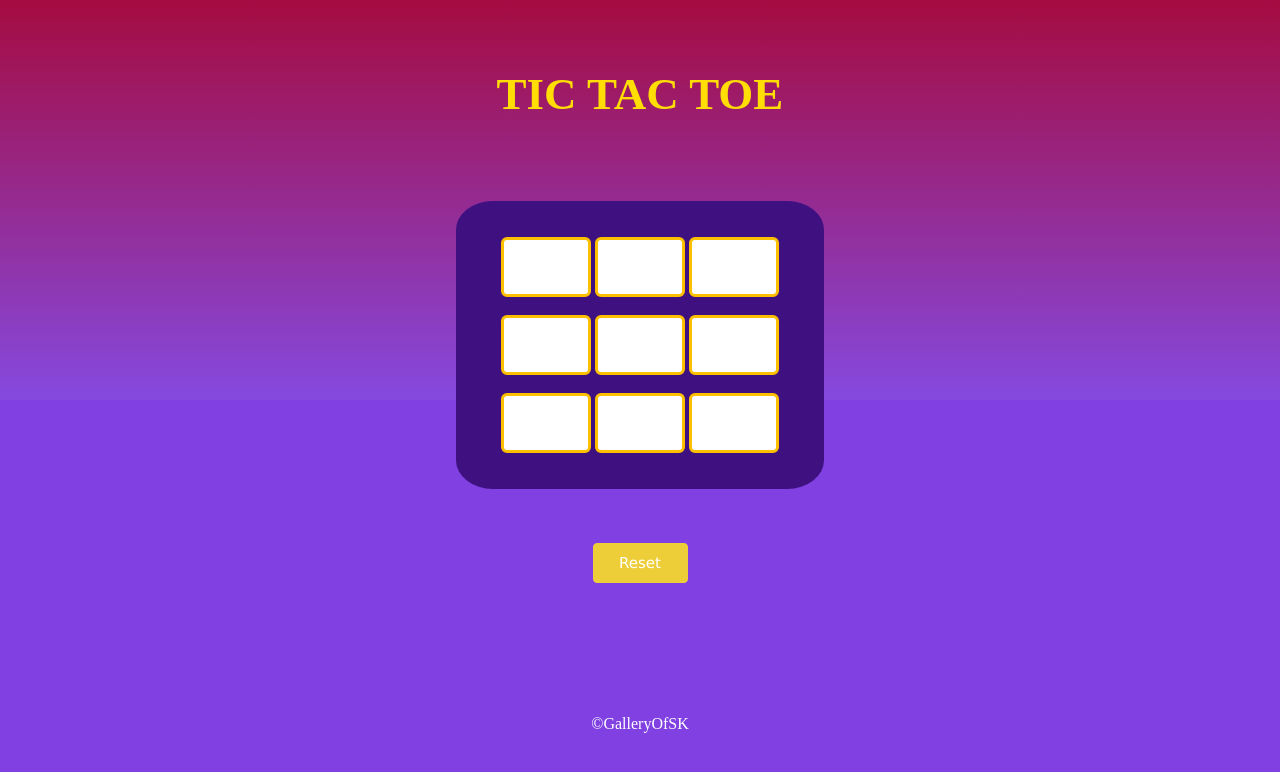
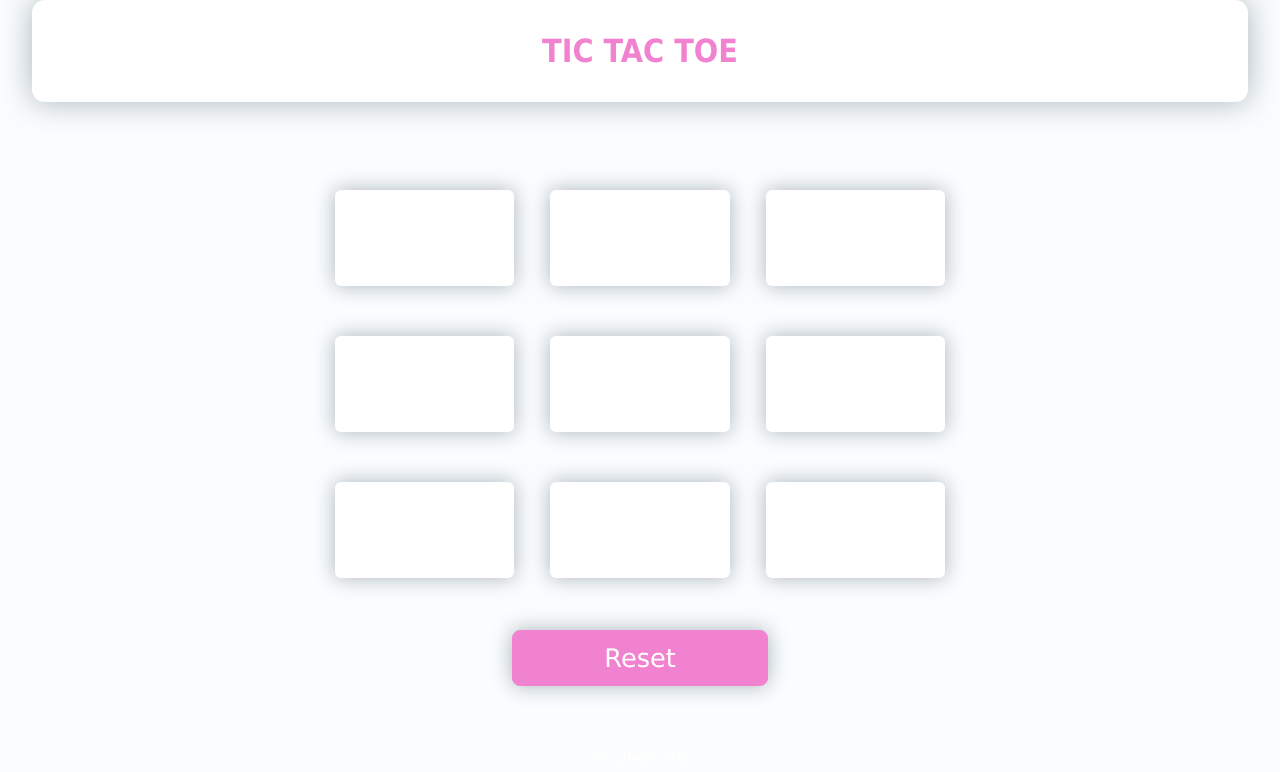
Before and after one commit to SabanaSK/TicTacToe, a plain HTML site: page index.html in a window 1280 px wide. Drawn offline with Linux system fonts and the light colour scheme.

Commit message:
Update design

```diff
--- a/index.html
+++ b/index.html
@@ -12,6 +12,9 @@
 
         <div id="main">
             <h1>TIC TAC TOE</h1>
+            <br><br>
+            <p id="game-info"></p>
+
             <form id="tic-tac-toe">
                 <br><br>
                 <input type="text" id="square-1" readonly>
@@ -27,13 +30,9 @@
                 <input type="text" id="square-9" readonly>
                 <br><br><br>
             </form>
-            <br><br><br>
+
 
             <button id="reset-button">Reset</button>
-            <br><br>
-
-            <p id="game-info"></p>
-
         </div>
 
 
--- a/main.css
+++ b/main.css
@@ -1,18 +1,24 @@
+* {
+    margin: 0;
+    padding: 0;
+    box-sizing: border-box;
+}
+
 /* Background */
 body {
-    background-image: linear-gradient(to bottom, rgb(165, 12, 65), rgb(133, 73, 223) 50%, rgb(129, 65, 226) 50%);
-    background-attachment: fixed;
-    background-repeat: no-repeat;
-
+    background-color: #fafcfd;
 }
 
 /* Title Display on Web */
 h1 {
-    color: #ffdd05;
-    font-size: 45px;
-    padding-top: 3%;
-    padding-bottom: 4%;
-    font-style: inherit;
+    background-color: white;
+    color: #f182d0;
+    padding: 2rem;
+    margin : 0 2rem;
+    border-radius: 0.4em;
+    text-align: center;
+    font-family: Tahoma, sans-serif;
+    box-shadow: #aab4bd 0px 0px 30px 0px;
 }
 
 /* 3*3 Grid */
@@ -25,63 +31,54 @@ h1 {
 #square-7,
 #square-8,
 #square-9 {
-    width: 80px;
-    height: 52px;
-    margin: auto;
-    border: 3px solid #fdc000;
+    width: 14vw;
+    height: 12vh;
+    margin: 1rem 1rem;
+    border: 0 solid white;
     border-radius: 6px;
-    font-size: 50px;
-    color: #bd0dbd;
+    font-size: 4rem;
     text-align: center;
+    background-color: white;
+    box-shadow: #aab4bd 0px 0px 20px 0px;
 }
 
 /* Board Game Container */
 #tic-tac-toe {
-    margin-left: auto;
-    margin-right: auto;
-    width: 23em;
+    width: 100%;
     height: auto;
     border-radius: 10%;
-    background-color: #3f1180;
-
 }
 
 /* Reset Button */
 #reset-button {
     box-sizing: border-box;
-    width: 95px;
-    height: 40px;
-    border: 1px solid #eece38;
+    width: 20vw;
+    height: 7vh;
+    border: 1px solid #f182d0;
+    box-shadow: #aab4bd 0px 0px 20px 0px;
     margin: auto;
-    border-radius: 4px;
+    border-radius: 8px;
     font-family: Verdana,
-        Geneva, Tahoma, sans-serif;
-
-    background-color: #eece38;
+        Geneva, Tahoma, sans-serif;;
+    background-color: #f182d0;
     color: white;
-    font-size: 15px;
+    font-size: 1.6rem;
     cursor: pointer;
     user-select: none;
 }
 
 
 /* Player turn space */
-#game-info {
+/* Game Instruction Text */
+#game-info, #ins {
+    font-size: 35px;
     font-family: Verdana, Geneva, Tahoma, sans-serif;
-    color: #eece38;
-    font-size: 35px;
+    color: #f182d0;
 }
 
 /* Main container */
 #main {
     text-align: center;
-}
-
-/* Game Instruction Text */
-#ins {
-    font-family: Verdana, Geneva, Tahoma, sans-serif;
-    color: #eece38;
-    font-size: 17px;
 }
 
 footer {
--- a/script.js
+++ b/script.js
@@ -17,6 +17,7 @@ const WINNING_COMBINATIONS = [
 class Square {
   constructor(element) {
     this.element = element;
+
   }
 
   handleClick(event) {
@@ -69,6 +70,11 @@ class Game {
     switch (square.value) {
       case EMPTY_VALUE:
         square.value = this.player1 ? 'X' : 'O'
+        if (square.value === 'X') {
+          square.style.color = '#EB3987';
+        } else {
+          square.style.color = '#3997EB ';
+        }
 
         if (this.checkWin(square.value)) {
           this.gameOverMessage(this.player1);
```
